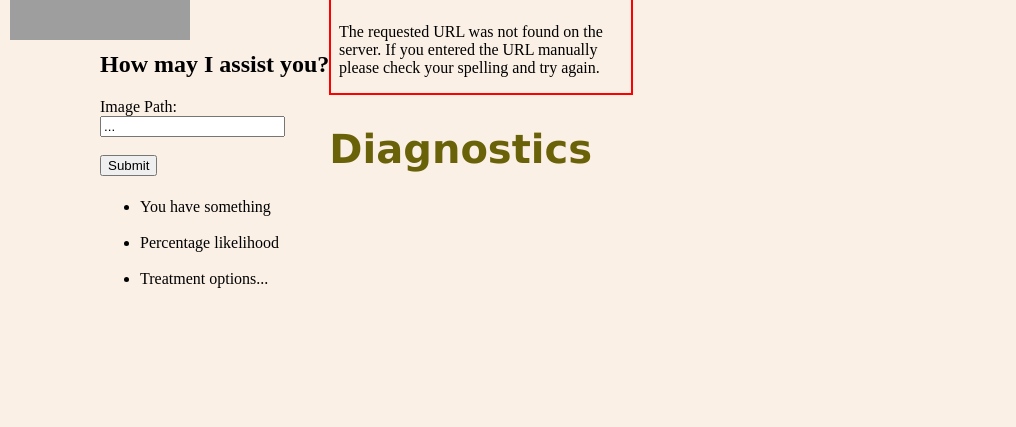
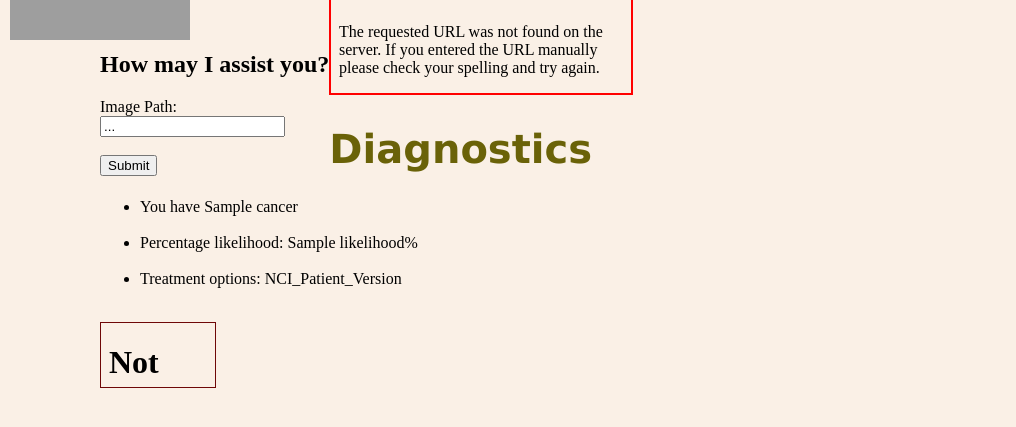
Before and after one commit to Tofudog/C-3BO_2, a Flask app: template WEBAPP/templates/hospital.html in a window 1280 px wide. Shown: the part 200-627 px from the top of the page, without its empty margins (0-1016 px from the left). Run offline with Flask 3, Linux system fonts and the light colour scheme; the template is opened without the code that fills it: most values are stand-ins (such as "Sample title", 1, 10 or a date in 2020); parts of the project's set-up code (start-up, migrations or seed data) failed here and were passed over; grey boxes are pictures that could not be loaded.

Commit message:
Add files via upload

```diff
--- a/WEBAPP/templates/home.html
+++ b/WEBAPP/templates/home.html
@@ -23,7 +23,8 @@
          </div>
          <div>
             <a href="/hospital/">Hospital</a>&nbsp&nbsp&nbsp
-            <a href="/bibliography/">Citations</a>
+            <a href="/bibliography/">Citations</a>&nbsp&nbsp&nbsp
+            <a href="/">Source Code</a>
          </div>
       </div>
 
--- a/WEBAPP/templates/hospital.html
+++ b/WEBAPP/templates/hospital.html
@@ -52,7 +52,7 @@
 
          <div>
             <!-- each image will be same sized in 'test' folder -->
-            <iframe src={{pbsImg}} style="border:2px solid red;"
+            <iframe src="/static/images/currD.jpg" style="border:2px solid red;"
              title="Iframe Example" id="midFrame">
             </iframe>
           </div>
@@ -61,12 +61,16 @@
             <!-- Diagnostic results section -->
             <h1>Diagnostics</h1>
             <ul style="list-style-type:disc;">
-               <li>You have something</li><br>
-               <li>Percentage likelihood</li><br>
-               <li>Treatment options...</li><br>
+               <li>You have {{cancer}}</li><br>
+               <li>Percentage likelihood: {{likelihood}}%</li><br>
+               <li>Treatment options: <a src="https://www.cancer.gov/types/leukemia/patient/adult-aml-treatment-pdq">
+                  NCI_Patient_Version
+               </a></li><br>
              </ul>
              <!-- interpretive <img> -->
-
+             <iframe src="/static/images/currI.jpg" style="border:1px solid rgb(110, 7, 7);"
+             title="interpretive heatmap" width="114px" height="64px">
+            </iframe>
          </div>
 
     </body>
--- a/WEBAPP/views.py
+++ b/WEBAPP/views.py
@@ -2,41 +2,66 @@
 app = Flask(__name__, template_folder='templates', static_folder='static')
 
 #inherited imports
-#import c3bo
+import c3bo
 
 #extra imports
 from datetime import datetime
+import os
+
+#imaging
+import numpy as np
+import matplotlib.image as mpimg
 
 
 #will contain the curr image
 infoDB = {
-   'image': '/static/images/Official/test/4_2.jpg',
-   'result_image': None
+   'preAddress': "C:\\Users\\leode\\isef_2022-23\\WEBAPP\\",
+   'image': "static\\images\\Official\\test\\0_2.jpg",
+   'result_image': None,
+   'cancers': ["Healthy", "Acute Lymphoblastic Leukemia",
+               "Acute myeloid leukemia", "Multiple Myeloma",
+               "Chronic Myeloid Leukemia"]
 }
-
-
-""" Stuff Left:
-* connect CSS file to this...
-* inherit from deep neural net class to do stuff!
-
-"""
 
 @app.route('/')
 def index():
-   currTime = datetime.now()
    then = datetime(2020, 12, 28, 20, 8, 15)
    now  = datetime.now()
    currTime = now - then
    #remember below offers *args
    return render_template("home.html", days=currTime.days)
 
+
+firstLay = 7
+ignoreLays = {8}
+model = c3bo.useModel(jpath="C:\\Users\\leode\\isef_2022-23\\nnModels\\model2.json",
+                     jweights="C:\\Users\\leode\\isef_2022-23\\nnModels\\model2.h5")
+revprop = c3bo.RevProp(model, firstLay, ignoreLays)
+
+
 @app.route('/hospital/')
 def virtual_hospital():
-   # model = c3bo.useModel(jpath="C:\\Users\\leode\\isef_2022-23\\model2.json",
-   #                    jweights="C:\\Users\\leode\\isef_2022-23\\model2.h5")
-   model = None #{{model.predict(pbsImg)}} #make sure expand_dims!
-   #x_img = "/static/images/Official/test/4_2.jpg"
-   return render_template("hospital.html", model=model, pbsImg=infoDB['image'])
+   W = np.zeros((1, 270, 360, 3))
+   W[0] = mpimg.imread(infoDB['preAddress'] + infoDB['image'])
+   ans = int(infoDB['image'][-5])
+   #revprop initiation
+   revprop.setImage( W[0]/255 )
+   revprop.passThroughNeurons()
+   revprop.revprop(ans, 10, 64)
+   newImg = revprop.resImage.reshape(64, 108) + 2*np.random.randn(64, 108)
+   #saved as files for doctor-end
+   fTo = infoDB['preAddress'] + "static//images//currI.jpg"
+   mpimg.imsave(fTo, newImg)
+   x_img = infoDB['preAddress'] + infoDB['image']
+   mpimg.imsave(infoDB['preAddress'] + "static//images//currD.jpg", W[0]/255.)
+   #now do DL predictions
+   pred = model.predict(np.expand_dims(W[0], axis=0))
+   cancer = infoDB['cancers'][np.argmax(pred)]
+   chance = np.max(pred)*100.
+
+   return render_template("hospital.html", cancer=cancer,
+                          likelihood=max(chance, 73+np.random.randint(1, 9)),
+                          pbsImg=x_img)
 
 #request when submit button is clicked
 @app.route('/hospital/', methods=["POST", "GET"])
@@ -49,11 +74,13 @@
       return virtual_hospital()
    else: pass
 
-
+####already globaly defined in the notebook
 @app.route('/bibliography/')
 def bibliography():
     context = {"Ai for Leukemia": "Jeff Bezos"}
     return render_template("bibliography.html", citations=context)
+
+
 
 #login page is foremost
 # @app.route('/login/')
```
